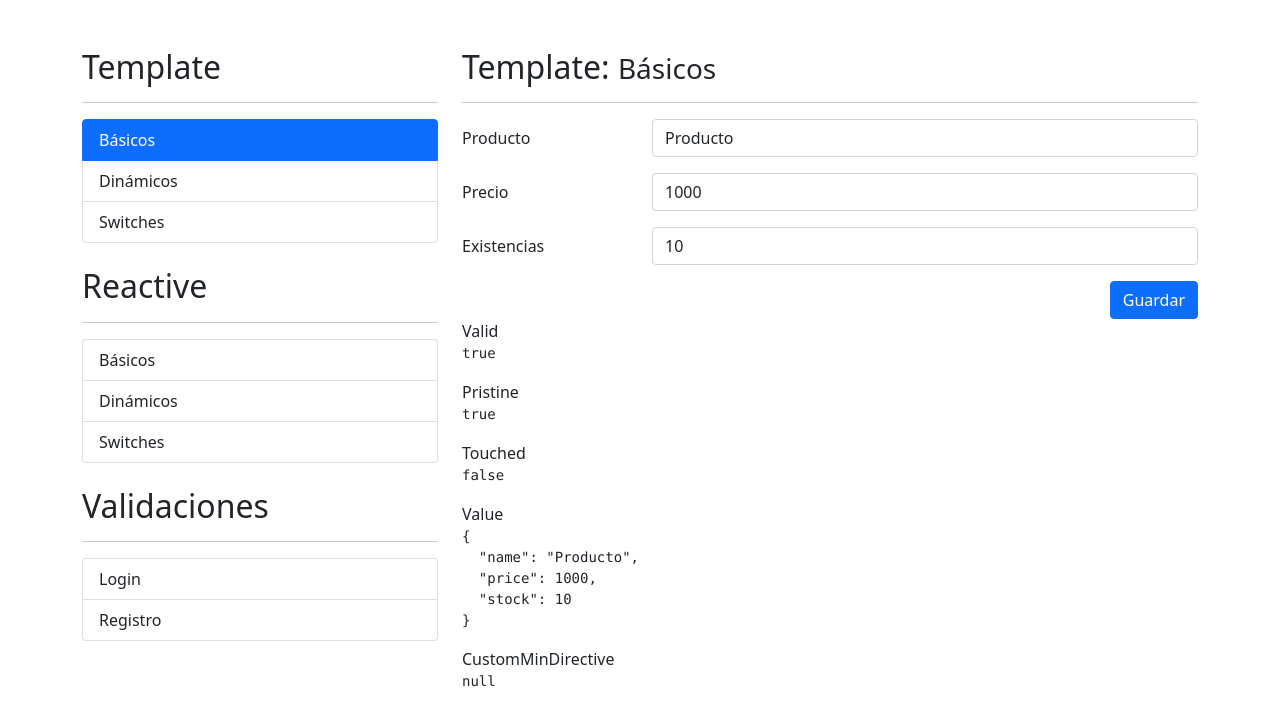
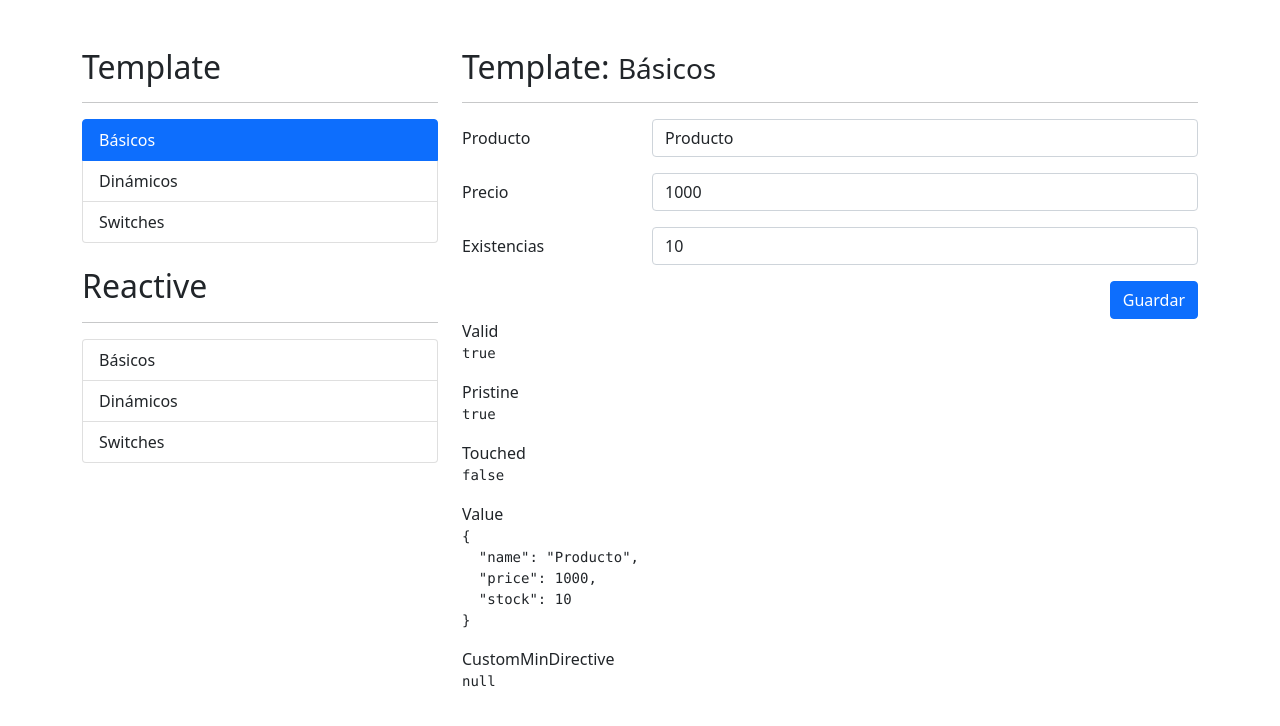
Before and after one commit to prodriguezr/Angular-FormsApp, an Angular app: page /template/basicos in a window 1280 px wide. Shown: the top 726 px of the page. Built offline with nearby package versions, Linux system fonts and the light colour scheme.

Commit message:
Revert "Auth module and components added"
This reverts commit 84b090e42107f7270a9686dfb37d48043de302fa.

```diff
--- a/src/app/app-routing.module.ts
+++ b/src/app/app-routing.module.ts
@@ -2,17 +2,11 @@ import { NgModule } from '@angular/core';
 import { RouterModule, Routes } from '@angular/router';
 
 const routes: Routes = [
-  {
-    path: 'reactive',
+  { path: 'reactive',
     loadChildren: () => import('./reactive/reactive.module').then( m => m.ReactiveModule)
   },
-  {
-    path: 'template',
+  { path: 'template',
     loadChildren: () => import('./template/template.module').then( m => m.TemplateModule)
-  },
-  {
-    path: 'auth',
-    loadChildren: () => import('./auth/auth.module').then( m => m.AuthModule )
   },
   {
     path: '**',
--- a/src/app/app.module.ts
+++ b/src/app/app.module.ts
@@ -4,14 +4,10 @@ import { BrowserModule } from '@angular/platform-browser';
 import { AppRoutingModule } from './app-routing.module';
 import { AppComponent } from './app.component';
 import { SharedModule } from './shared/shared.module';
-import { RegisterComponent } from './auth/pages/register/register.component';
-import { LoginComponent } from './auth/pages/login/login.component';
 
 @NgModule({
   declarations: [
     AppComponent,
-    RegisterComponent,
-    LoginComponent,
   ],
   imports: [
     BrowserModule,
--- a/src/app/auth/pages/login/login.component.html
+++ /dev/null
@@ -1 +0,0 @@
-<p>login works!</p>
--- a/src/app/auth/pages/login/login.component.ts
+++ /dev/null
@@ -1,16 +0,0 @@
-import { Component, OnInit } from '@angular/core';
-
-@Component({
-  selector: 'app-login',
-  templateUrl: './login.component.html',
-  styles: [
-  ]
-})
-export class LoginComponent implements OnInit {
-
-  constructor() { }
-
-  ngOnInit(): void {
-  }
-
-}
--- a/src/app/auth/pages/register/register.component.html
+++ /dev/null
@@ -1 +0,0 @@
-<p>register works!</p>
--- a/src/app/auth/pages/register/register.component.ts
+++ /dev/null
@@ -1,16 +0,0 @@
-import { Component, OnInit } from '@angular/core';
-
-@Component({
-  selector: 'app-register',
-  templateUrl: './register.component.html',
-  styles: [
-  ]
-})
-export class RegisterComponent implements OnInit {
-
-  constructor() { }
-
-  ngOnInit(): void {
-  }
-
-}
--- a/src/app/shared/side-menu/side-menu.component.html
+++ b/src/app/shared/side-menu/side-menu.component.html
@@ -21,15 +21,3 @@
         {{ item.text }}
     </li>
 </ul>
-
-<h2 class="mt-4">Validaciones</h2>
-<hr>
-
-<ul class="list-group">
-    <li *ngFor="let item of authMenu"
-        [routerLink]="item.path"
-        routerLinkActive="active"
-        class="list-group-item">
-        {{ item.text }}
-    </li>
-</ul>
--- a/src/app/shared/side-menu/side-menu.component.ts
+++ b/src/app/shared/side-menu/side-menu.component.ts
@@ -28,9 +28,4 @@ export class SideMenuComponent {
     { text: 'Dinámicos', path: './reactive/dinamicos' },
     { text: 'Switches', path: './reactive/switches' },
   ];
-
-  authMenu: MenuItem[] = [
-    { text: 'Login', path: './auth/login' },
-    { text: 'Registro', path: './auth/registro' },
-  ]
 }
```
Also changed, not shown: src/app/auth/auth-routing.module.ts (deleted, +0 -22 lines), src/app/auth/auth.module.ts (deleted, +0 -13 lines).
